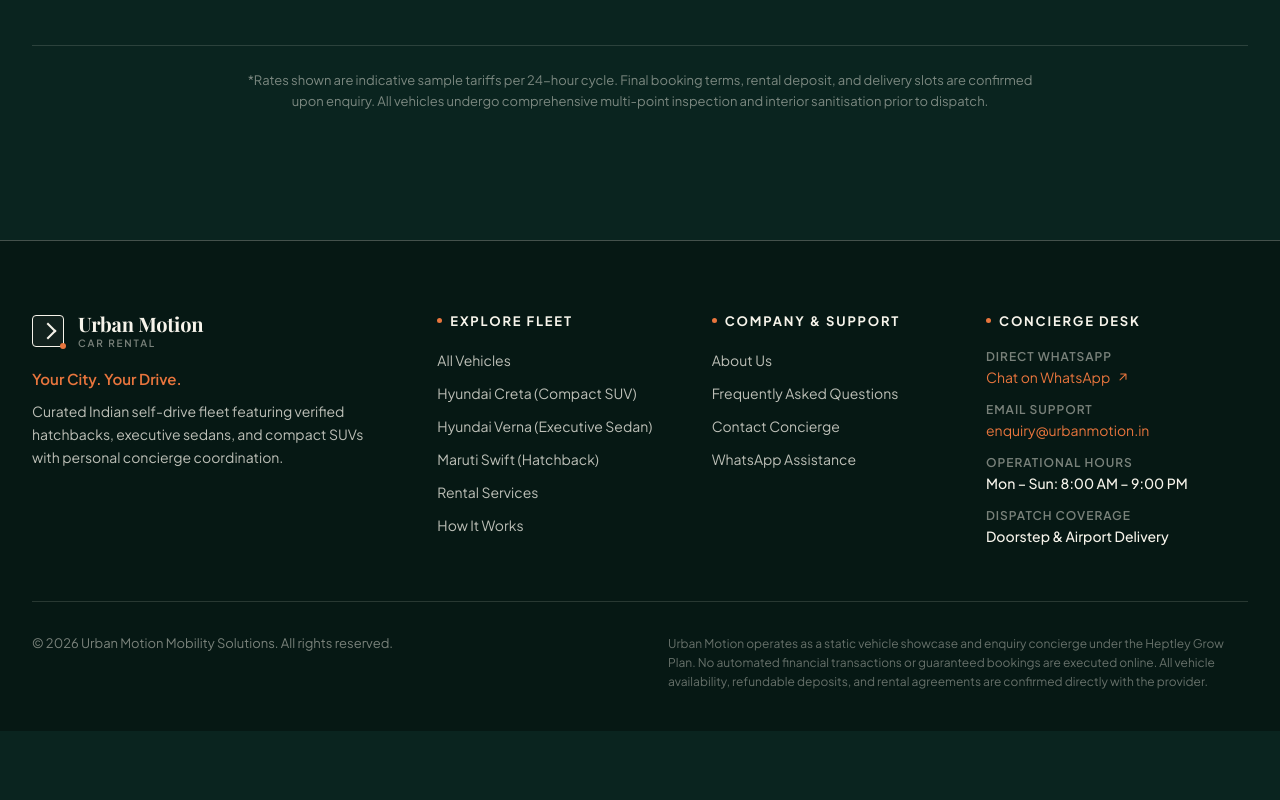
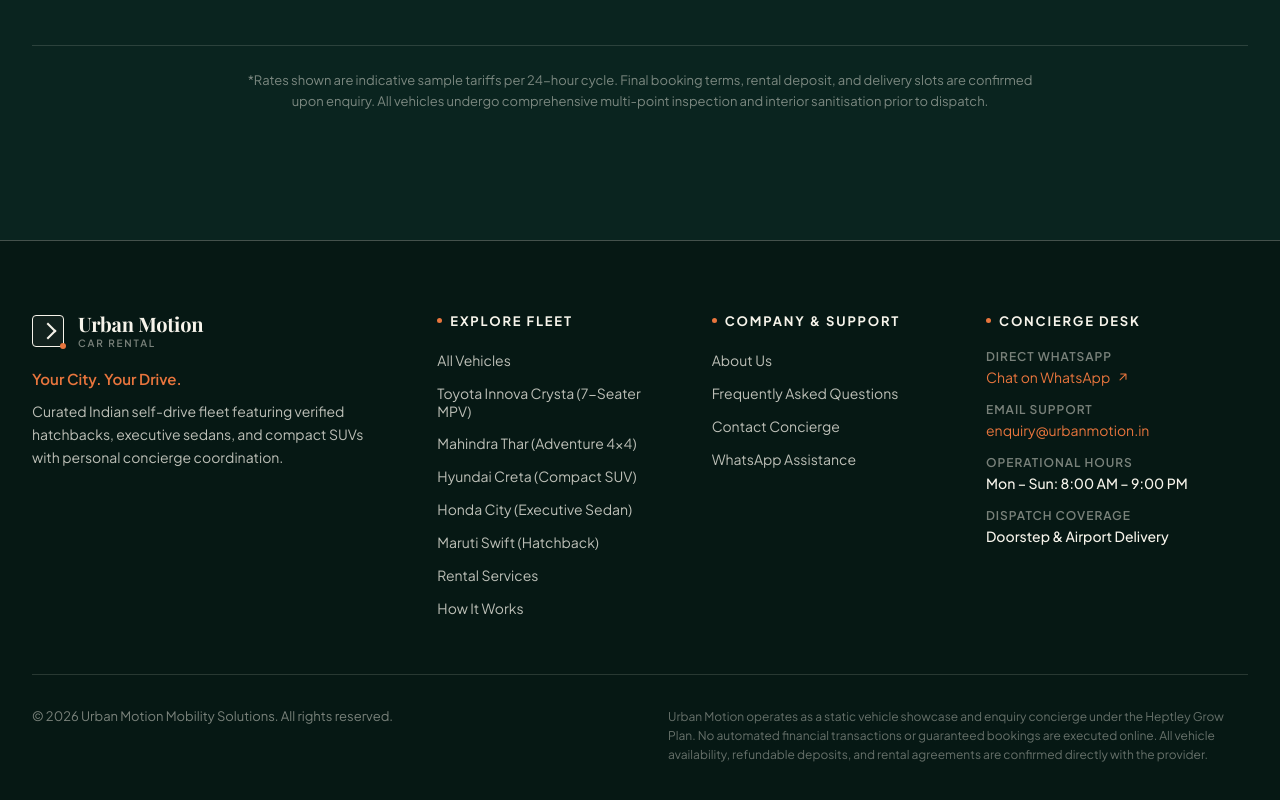
Before and after one commit to Vansh-7454/car_rental, a Next.js app: page / in a window 1280 px wide. Shown: the part 3836-4636 px from the top of the page. Before the commit the page ends 4567 px from the top, so only its background shows below. Built offline with nearby package versions, Linux system fonts and the light colour scheme.

Commit message:
feat(footer): update fleet links to include Innova Crysta, Thar, and Honda City

```diff
--- a/src/components/Footer.tsx
+++ b/src/components/Footer.tsx
@@ -48,13 +48,23 @@
                 </Link>
               </li>
               <li>
+                <Link href="/fleet/toyota-innova-crysta" className={styles.footerLink}>
+                  Toyota Innova Crysta (7-Seater MPV)
+                </Link>
+              </li>
+              <li>
+                <Link href="/fleet/mahindra-thar" className={styles.footerLink}>
+                  Mahindra Thar (Adventure 4x4)
+                </Link>
+              </li>
+              <li>
                 <Link href="/fleet/hyundai-creta" className={styles.footerLink}>
                   Hyundai Creta (Compact SUV)
                 </Link>
               </li>
               <li>
-                <Link href="/fleet/hyundai-verna" className={styles.footerLink}>
-                  Hyundai Verna (Executive Sedan)
+                <Link href="/fleet/honda-city" className={styles.footerLink}>
+                  Honda City (Executive Sedan)
                 </Link>
               </li>
               <li>
```
